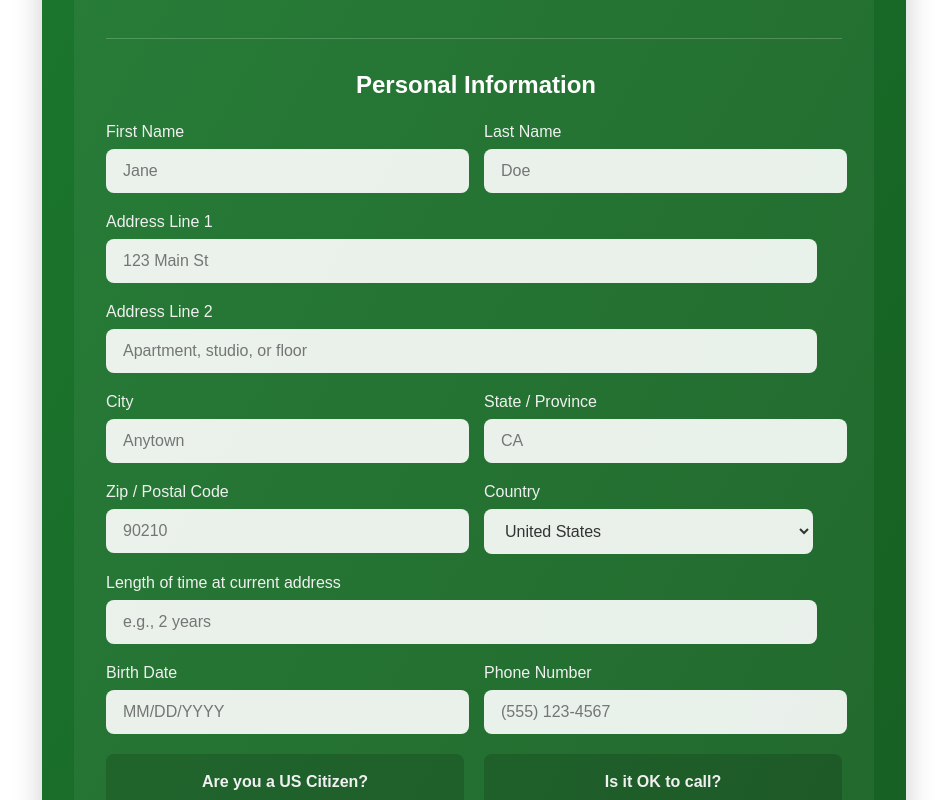
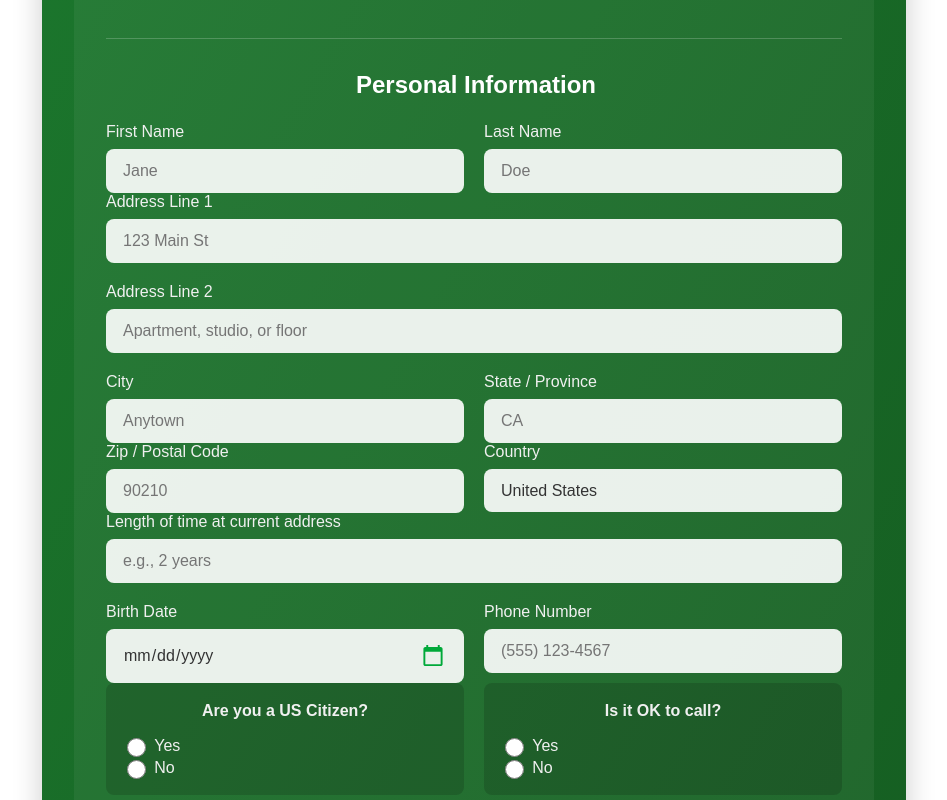
Before and after one commit to luisgaviria/harwood-houses, a SvelteKit app: page /apply in a window 1280 px wide. Shown: the part 580-1380 px from the top of the page, without its empty margins (166-1113 px from the left). Built offline with nearby package versions, Linux system fonts and the light colour scheme.

Commit message:
feat: date inputs with calendar

```diff
--- a/src/routes/apply/+page.svelte
+++ b/src/routes/apply/+page.svelte
@@ -164,7 +164,7 @@
           <div class="form-row">
             <div class="form-group">
               <label for="birth-date">Birth Date</label>
-              <input id="birth-date" type="text" bind:value={formData.personal.birthDate} placeholder="MM/DD/YYYY" />
+              <input id="birth-date" type="date" bind:value={formData.personal.birthDate} />
             </div>
             <div class="form-group">
               <label for="phone">Phone Number</label>
@@ -215,7 +215,7 @@
           {#if formData.relationship.isPregnant === 'Yes'}
             <div class="form-group">
               <label for="due-date">Anticipated Due Date</label>
-              <input id="due-date" type="text" bind:value={formData.relationship.dueDate} placeholder="MM/DD/YYYY" />
+              <input id="due-date" type="date" bind:value={formData.relationship.dueDate} />
             </div>
           {/if}
           <div class="form-row">
@@ -248,8 +248,8 @@
                 <input id="referred-by" type="text" bind:value={formData.history.referredBy} />
               </div>
               <div class="form-group">
-                <label for="dates-stay">Dates of stay</label>
-                <input id="dates-stay" type="text" bind:value={formData.history.dates} placeholder="e.g., Jan 2022 - Mar 2022" />
+                <label for="dates-stay">Date of stay</label>
+                <input id="dates-stay" type="date" bind:value={formData.history.dates} />
               </div>
             </div>
           {/if}
@@ -374,9 +374,11 @@
 
   input[type="text"],
   input[type="tel"],
+  input[type="date"],
   select,
   textarea {
-    width: 92%;
+    width: 100%;
+    box-sizing: border-box;
     padding: 0.75rem 1rem;
     background-color: rgba(255, 255, 255, 0.9);
     border: 1px solid transparent;
@@ -385,6 +387,57 @@
     font-family: "Questrial", sans-serif;
     color: #333;
     transition: border-color 0.3s, box-shadow 0.3s;
+    margin: 0;
+    appearance: none;
+  }
+
+  /* Style the calendar icon for date inputs */
+  input[type="date"]::-webkit-calendar-picker-indicator {
+    filter: invert(0.4) sepia(1) saturate(5) hue-rotate(90deg);
+    cursor: pointer;
+    height: 1.5em;
+    width: 1.5em;
+  }
+  input[type="date"]::-webkit-input-placeholder { color: #888; }
+  input[type="date"]::-moz-placeholder { color: #888; }
+  input[type="date"]:-ms-input-placeholder { color: #888; }
+  input[type="date"]::placeholder { color: #888; }
+
+  /* Remove default arrow for date input in Firefox */
+  input[type="date"]::-webkit-inner-spin-button,
+  input[type="date"]::-webkit-outer-spin-button {
+    -webkit-appearance: none;
+    margin: 0;
+  }
+
+  /* Make all form groups consistent */
+  .form-group {
+    display: flex;
+    flex-direction: column;
+    margin-bottom: 1.25rem;
+    width: 100%;
+  }
+
+  .form-row {
+    display: flex;
+    flex-wrap: wrap;
+    gap: 1.25rem;
+  }
+
+  .form-row .form-group {
+    flex: 1 1 0;
+    min-width: 180px;
+    margin-bottom: 0;
+  }
+
+  @media (max-width: 600px) {
+    .form-row {
+      flex-direction: column;
+      gap: 0.5rem;
+    }
+    .form-row .form-group {
+      min-width: 0;
+    }
   }
 
   input:focus, select:focus, textarea:focus {
```
